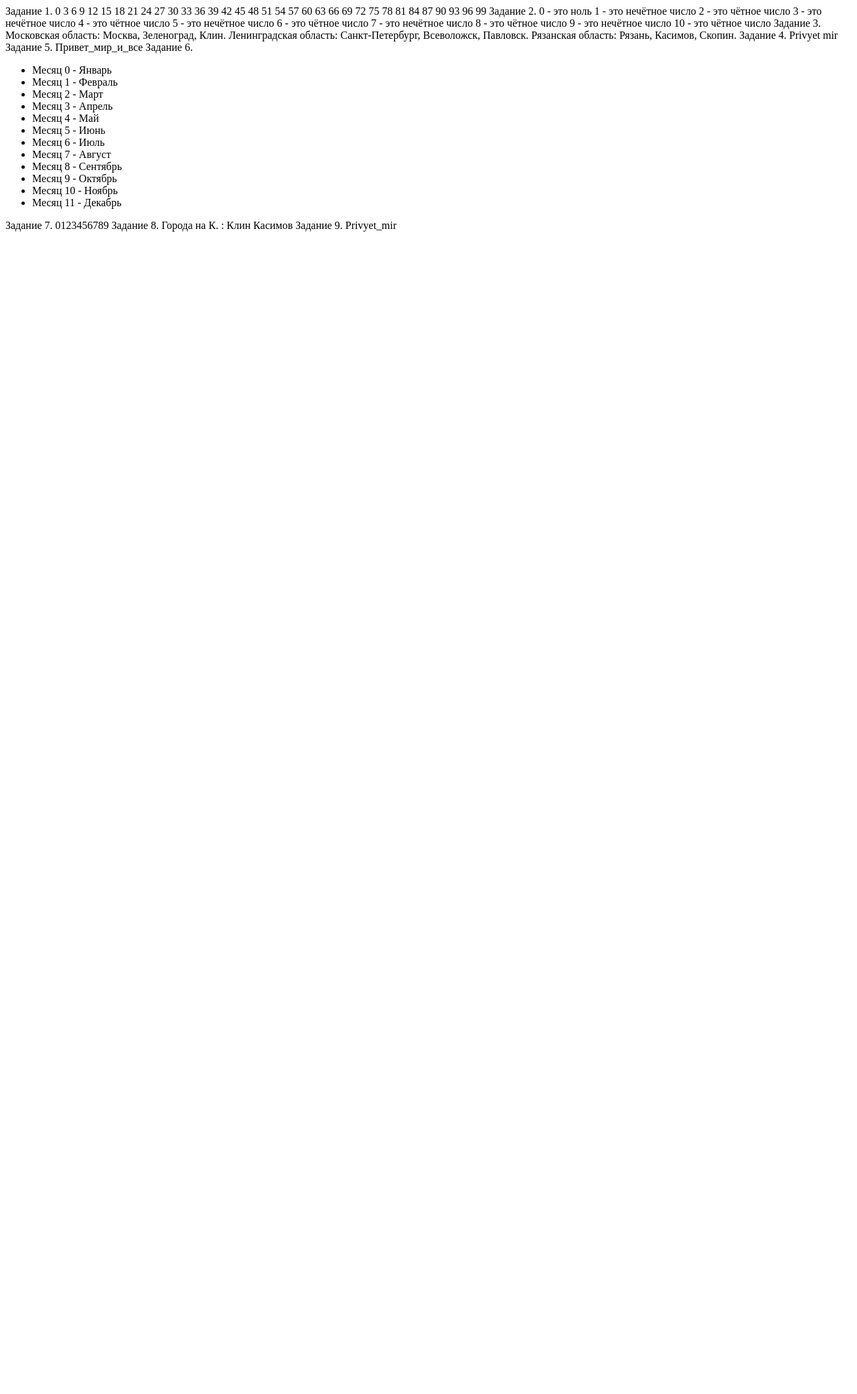
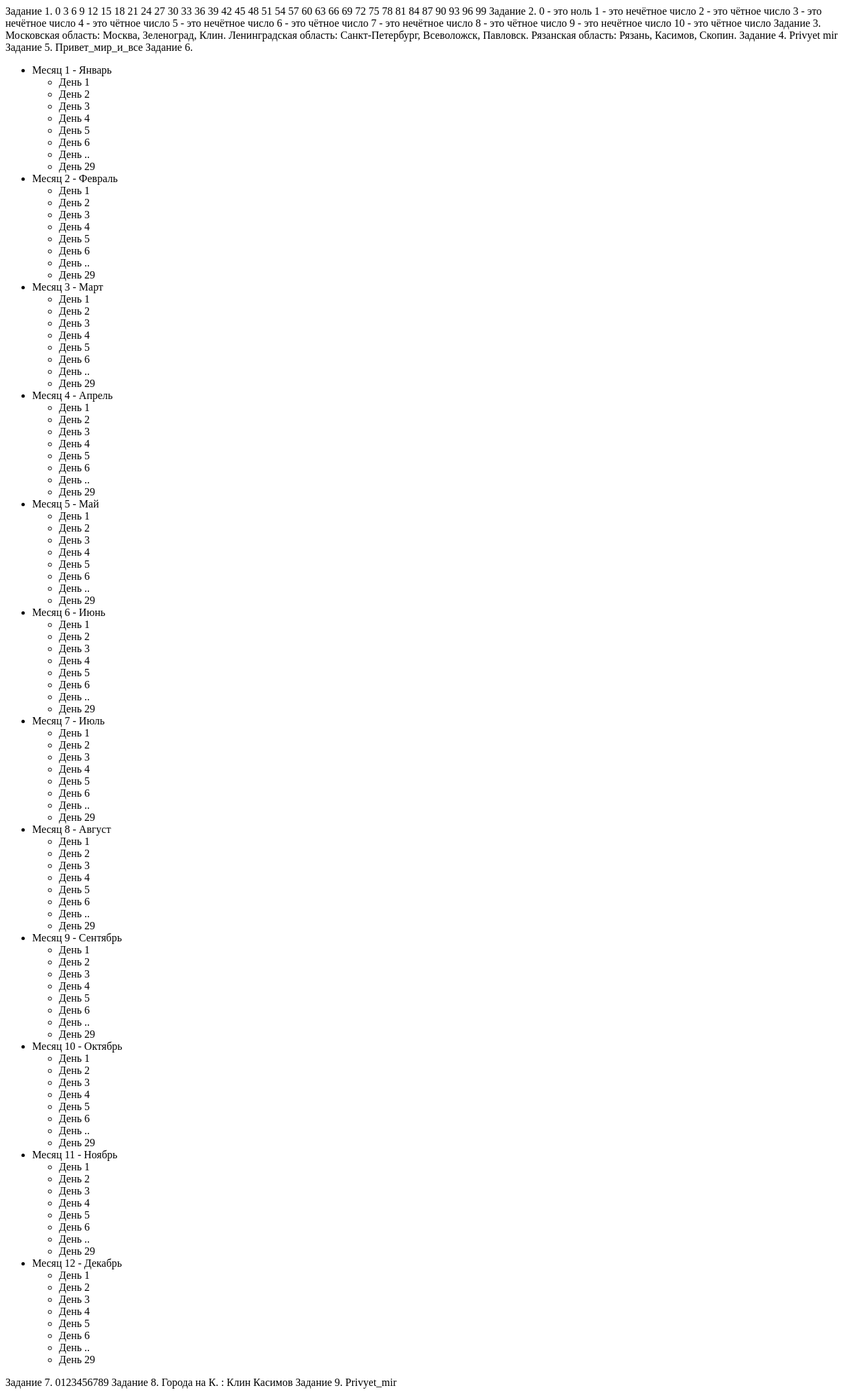
Before and after one commit to dariadia/hw_php, a PHP site: page / in a window 1280 px wide. Shown: the whole page at 67% size. Before the commit the page ends 346 px from the top, so only its background shows below. Run offline with PHP 8.4, Linux system fonts and the light colour scheme.

Commit message:
дз-3
дописала часть задания, которую случайно пропустила

```diff
--- a/index.php
+++ b/index.php
@@ -98,10 +98,20 @@ echo PHP_EOL.'Задание 6.'.PHP_EOL;
 $months = [
     "Январь", "Февраль", "Март", "Апрель","Май","Июнь", "Июль", "Август", "Сентябрь", "Октябрь", "Ноябрь", "Декабрь"
 ];
+$dates = [
+    "1", "2", "3", "4","5","6", "..", "29"
+];
 ?>
 <ul>
     <?php foreach ($months as $key => $value) :?>
-    <li>Месяц <?=$key?> - <?=$value?> <br/></li>
+    <li>
+        Месяц <?=$key+1?> - <?=$value?> <br/>
+        <ul>
+        <?php foreach ($dates as $key => $value) :?>
+            <li>День <?=$value?> <br/></li>
+        <?php endforeach;?>
+    </li>
+    </ul>
     <?php endforeach;?>
 </ul>
 
```
